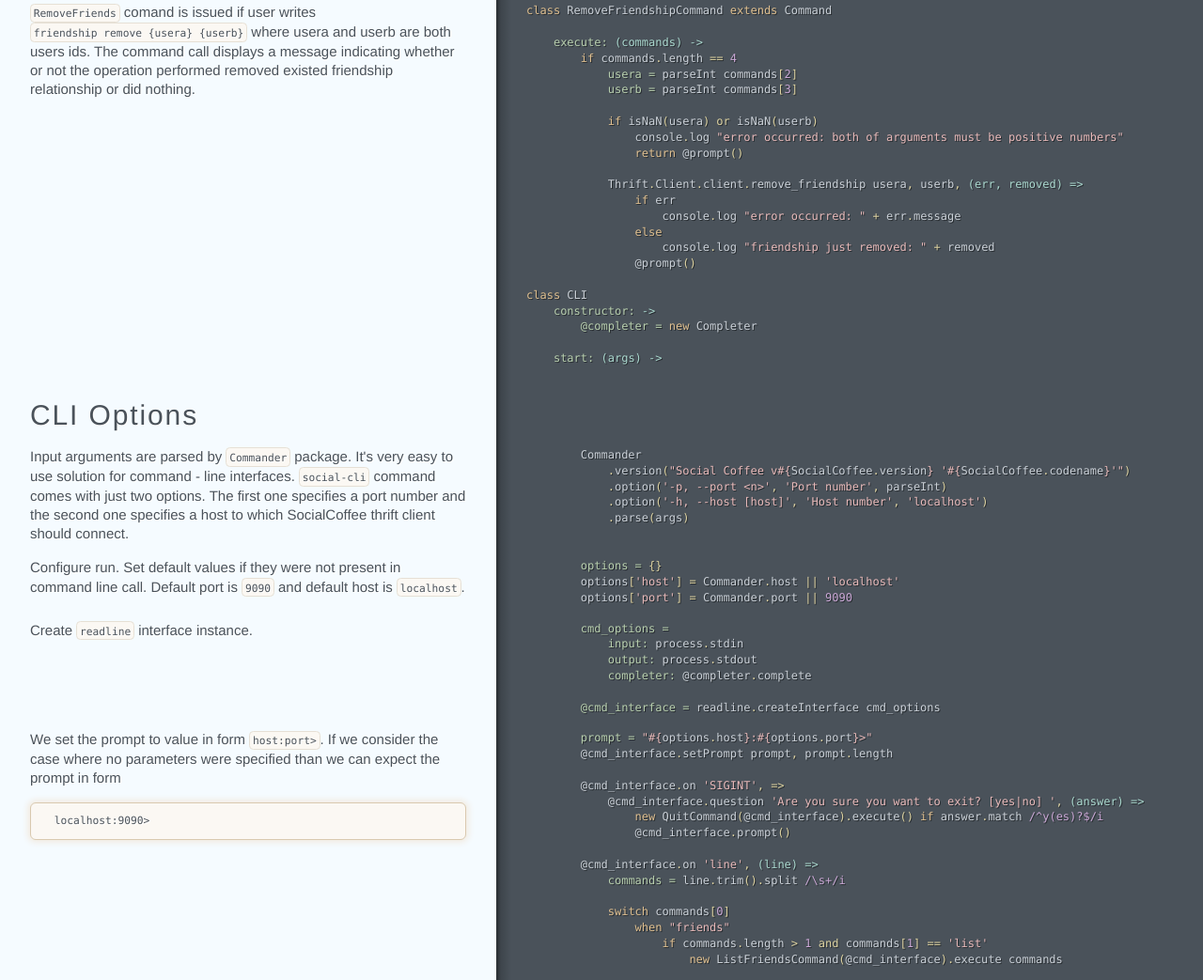
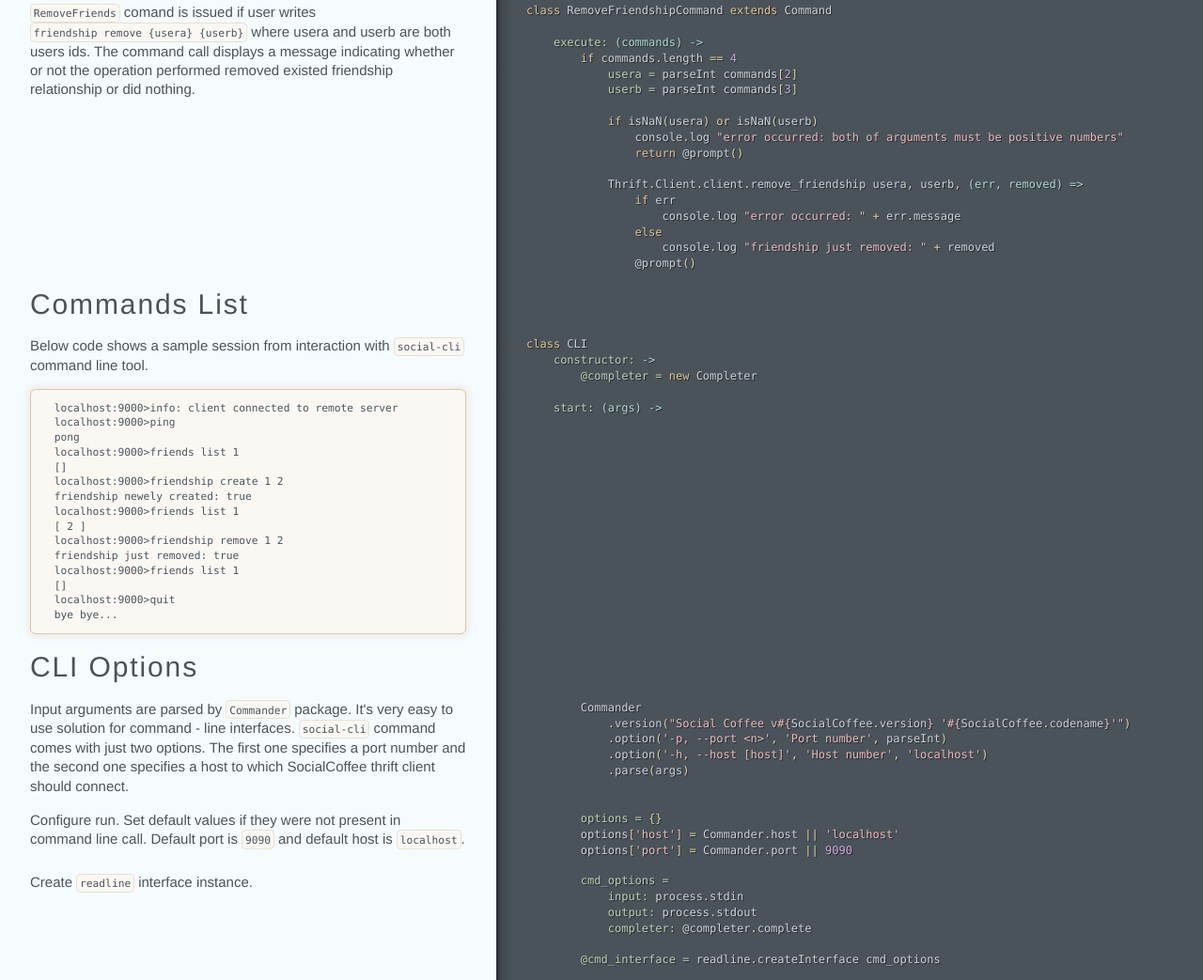
Before and after one commit to iaintshine/social_coffee, a website: page doc/cli.html in a window 1280 px wide. Shown: the part 1867-2910 px from the top of the page at 94% size. Drawn offline with Linux system fonts and the light colour scheme.

Commit message:
sample session from cli interaction

```diff
--- a/doc/assets/behavior.js
+++ b/doc/assets/behavior.js
@@ -147,6 +147,14 @@ f.event={add:function(a,c,d,e,g){var h,i,j,k,l,m,n,o,p,q,r,s;if(!(a.nodeType===3
               "type": "heading",
               "data": {
                 "level": 2,
+                "title": "Commands List",
+                "slug": "commands-list"
+              },
+              "depth": 2
+            }, {
+              "type": "heading",
+              "data": {
+                "level": 2,
                 "title": "CLI Options",
                 "slug": "cli-options"
               },
@@ -172,6 +180,14 @@ f.event={add:function(a,c,d,e,g){var h,i,j,k,l,m,n,o,p,q,r,s;if(!(a.nodeType===3
             "level": 2,
             "title": "Command pattern",
             "slug": "command-pattern"
+          },
+          "depth": 2
+        }, {
+          "type": "heading",
+          "data": {
+            "level": 2,
+            "title": "Commands List",
+            "slug": "commands-list"
           },
           "depth": 2
         }, {
--- a/doc/cli.html
+++ b/doc/cli.html
@@ -108,9 +108,24 @@ existed friendship relationship or did nothing.</p></div></div><div class="code"
                     <span class="nx">console</span><span class="p">.</span><span class="nx">log</span> <span class="s">&quot;error occurred: &quot;</span> <span class="o">+</span> <span class="nx">err</span><span class="p">.</span><span class="nx">message</span>
                 <span class="k">else</span>
                     <span class="nx">console</span><span class="p">.</span><span class="nx">log</span> <span class="s">&quot;friendship just removed: &quot;</span> <span class="o">+</span> <span class="nx">removed</span>
-                <span class="nx">@prompt</span><span class="p">()</span>
+                <span class="nx">@prompt</span><span class="p">()</span></div></div></div><div class="segment"><div class="comments "><div class="wrapper"><h2 id="commands-list">Commands List</h2></div></div></div><div class="segment"><div class="comments "><div class="wrapper"><p>Below code shows a sample session from interaction with <code>social-cli</code> command line tool.</p>
 
-<span class="k">class</span> <span class="nx">CLI</span>
+<pre><code>  localhost:9000&gt;info: client connected to remote server
+  localhost:9000&gt;ping
+  pong
+  localhost:9000&gt;friends list 1
+  []
+  localhost:9000&gt;friendship create 1 2
+  friendship newely created: true
+  localhost:9000&gt;friends list 1
+  [ 2 ]
+  localhost:9000&gt;friendship remove 1 2
+  friendship just removed: true
+  localhost:9000&gt;friends list 1
+  []
+  localhost:9000&gt;quit
+  bye bye...
+</code></pre></div></div><div class="code"><div class="wrapper"><span class="k">class</span> <span class="nx">CLI</span>
     <span class="nv">constructor: </span><span class="nf">-&gt;</span>
         <span class="vi">@completer = </span><span class="k">new</span> <span class="nx">Completer</span>
 
```
Also changed, not shown: src/cli.coffee (+21 -0 lines).
